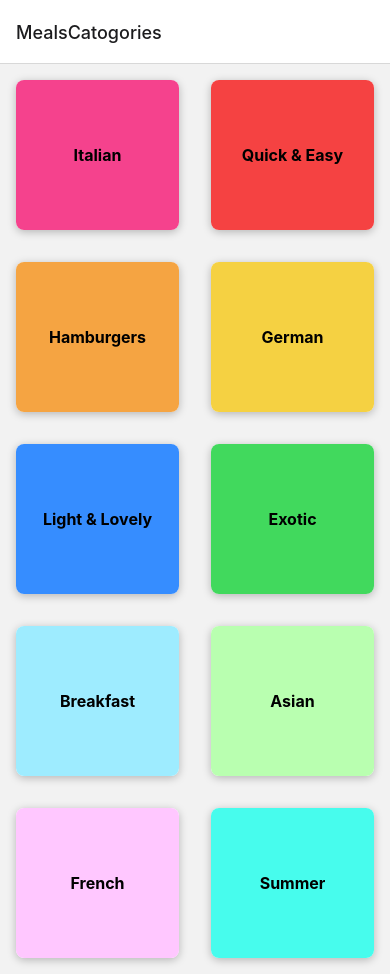
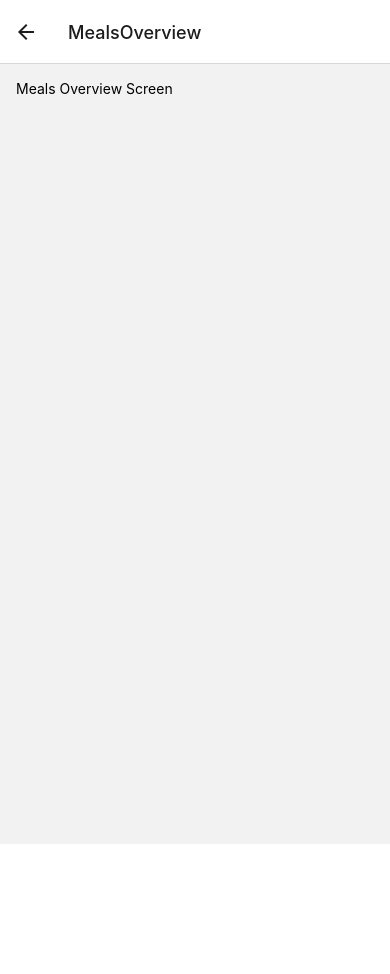
Before and after one commit to alirezarmj/ReactNative-MealsApp, a React Native app: screen /MealsOverview in a window 390 px wide. After the commit the page ends 844 px from the top, so only its background shows below. Built offline with nearby package versions, Linux system fonts and the light colour scheme.

Commit message:
Implemented navigation between two screen

```diff
--- a/App.js
+++ b/App.js
@@ -1,8 +1,10 @@
 import { StatusBar } from "expo-status-bar";
 import { StyleSheet, Text, View } from "react-native";
-import CategoriesScreen from "./screens/CategoriesScreen";
 import { NavigationContainer } from "@react-navigation/native";
 import { createStackNavigator } from "@react-navigation/stack";
+
+import CategoriesScreen from "./screens/CategoriesScreen";
+import MealsOverviewScreen from "./screens/MealsOverviewScreen";
 
 const Stack = createStackNavigator();
 export default function App() {
@@ -12,6 +14,7 @@
       <NavigationContainer>
         <Stack.Navigator>
           <Stack.Screen name="MealsCatogories" component={CategoriesScreen} />
+          <Stack.Screen name="MealsOverview" component={MealsOverviewScreen} />
         </Stack.Navigator>
       </NavigationContainer>
     </>
--- a/components/CategoryGridTile.js
+++ b/components/CategoryGridTile.js
@@ -1,9 +1,10 @@
 import { Platform, Pressable, StyleSheet, Text, View } from "react-native";
 
-function CategoryGridTile({ title, color }) {
+function CategoryGridTile({ title, color, onPress }) {
   return (
     <View style={styles.gridItem}>
       <Pressable
+        onPress={onPress}
         android_ripple={{ color: "#ccc" }}
         style={({ pressed }) => [
           styles.button,
--- a/screens/CategoriesScreen.js
+++ b/screens/CategoriesScreen.js
@@ -2,13 +2,19 @@
 import { CATEGORIES } from "../data/dummy-data";
 import CategoryGridTile from "../components/CategoryGridTile";
 
-function renderCategoryItem(itemdata) {
-  return (
-    <CategoryGridTile title={itemdata.item.title} color={itemdata.item.color} />
-  );
-}
-
-function CategoriesScreen() {
+function CategoriesScreen({ navigation }) {
+  function renderCategoryItem(itemdata) {
+    function handlePress() {
+      navigation.navigate("MealsOverview");
+    }
+    return (
+      <CategoryGridTile
+        title={itemdata.item.title}
+        color={itemdata.item.color}
+        onPress={handlePress}
+      />
+    );
+  }
   return (
     <FlatList
       data={CATEGORIES}
--- /dev/null
+++ b/screens/MealsOverviewScreen.js
@@ -0,0 +1,19 @@
+import { StyleSheet, Text, View } from "react-native";
+import { MEALS } from "../data/dummy-data";
+
+function MealsOverviewScreen() {
+  return (
+    <View style={styles.container}>
+      <Text>Meals Overview Screen</Text>
+    </View>
+  );
+}
+
+export default MealsOverviewScreen;
+
+const styles = StyleSheet.create({
+  container: {
+    flex: 1,
+    padding: 16,
+  },
+});
```
